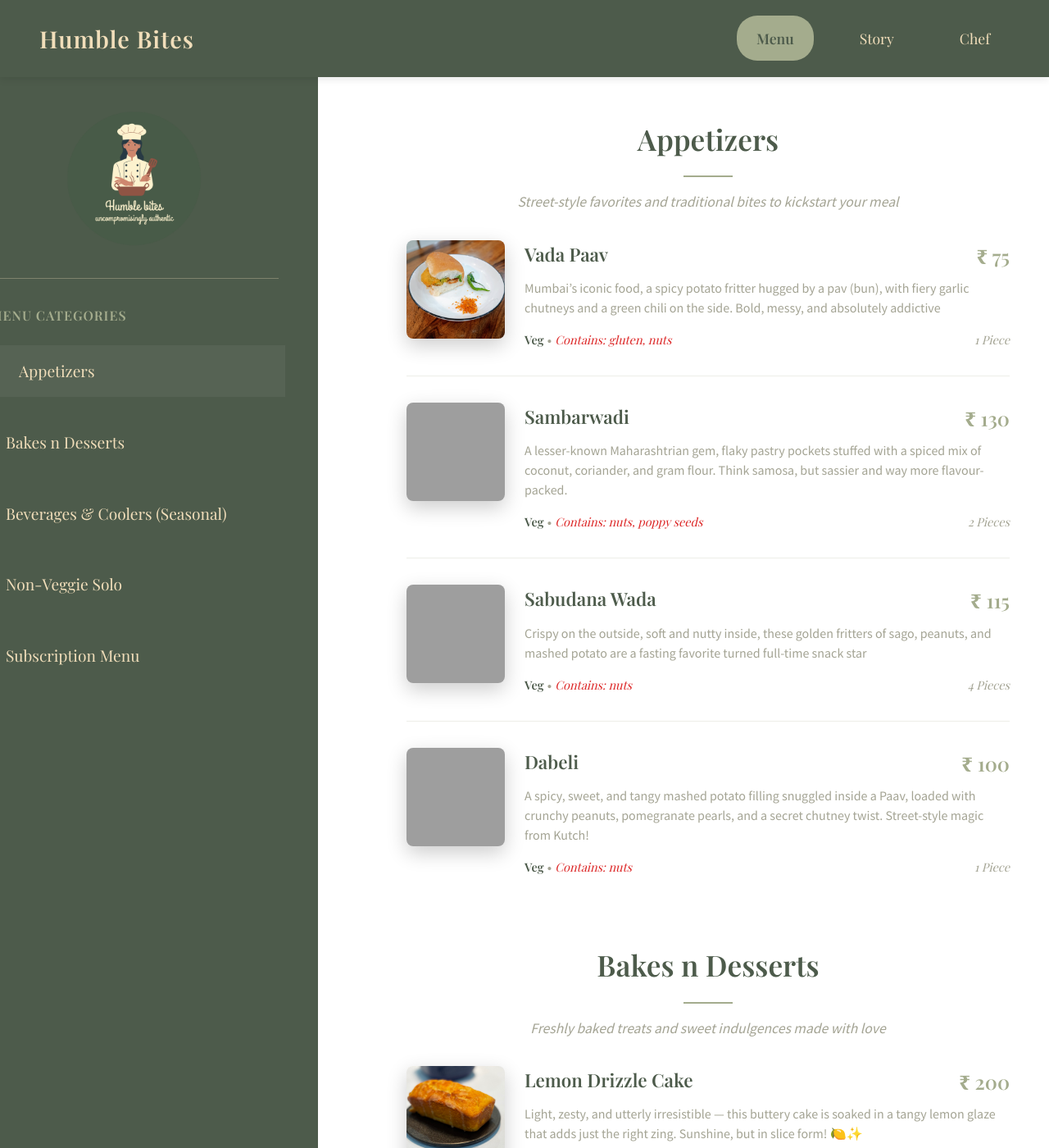
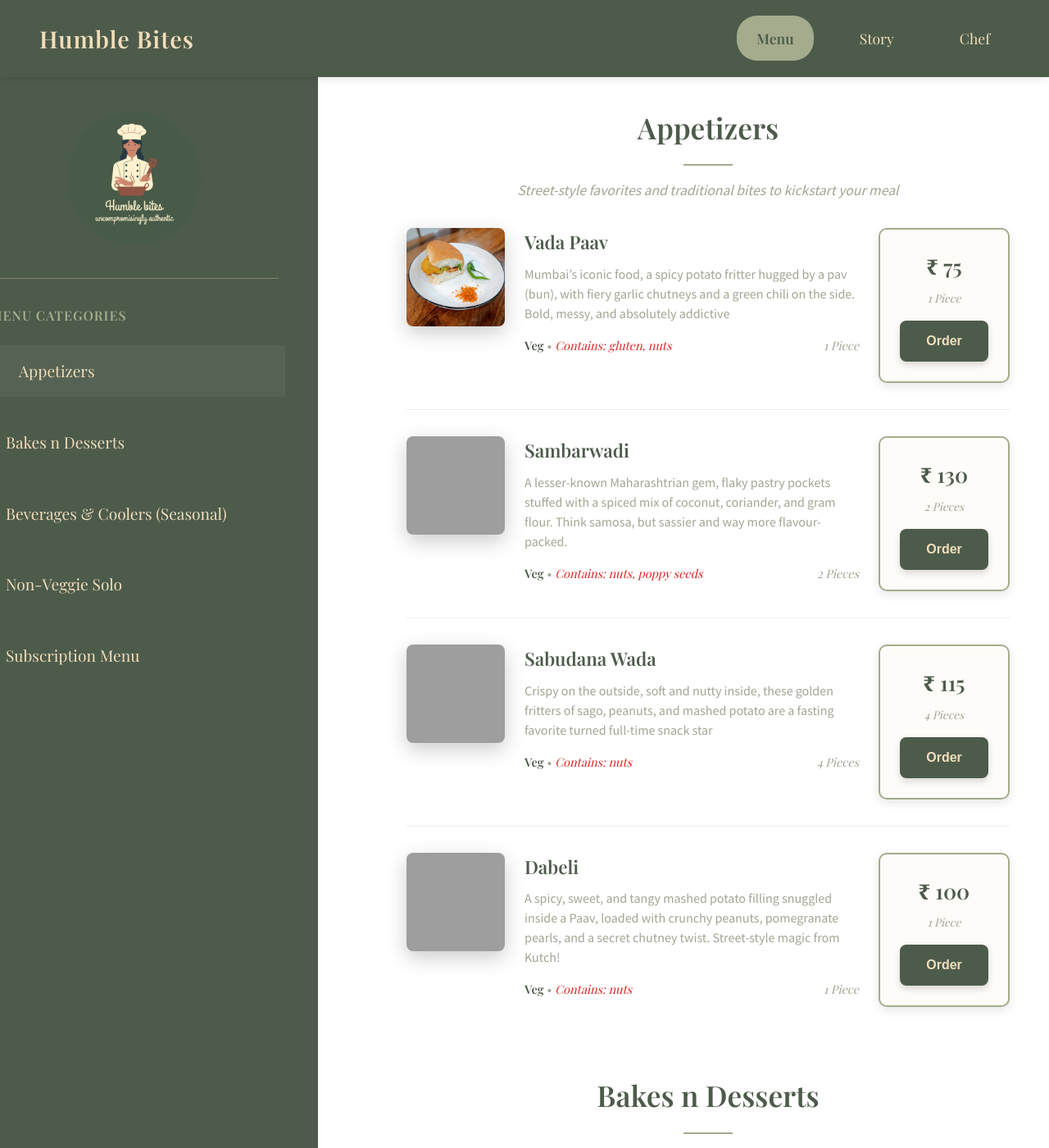
Before and after one commit to priyaaank/humblebites, a Jekyll site: the page built from index.html, in a window 1280 px wide and 1400 px high. Shown: the whole window at 82% size. Built offline with Jekyll 4.4.1, drawn with Linux system fonts in a browser that asks for light colours; some web fonts are replaced; some of the changed text lies outside the part shown; grey boxes are pictures that could not be loaded.

Commit message:
Added ordering capabilities

```diff
--- a/_sass/_layout.scss
+++ b/_sass/_layout.scss
@@ -9,13 +9,21 @@ body {
   line-height: 1.6;
   color: $primary-green;
   background-color: $cream;
+  padding-top: 80px; // Account for fixed header height
+
+  @media (max-width: $mobile) {
+    padding-top: 120px; // More padding on mobile due to stacked nav
+  }
 }
 
 .top-nav {
   background-color: $primary-green;
   box-shadow: 0 2px 10px rgba(0,0,0,0.1);
-  position: sticky;
+  position: fixed;
   top: 0;
+  left: 0;
+  right: 0;
+  width: 100%;
   z-index: 1000;
 
   .top-nav-container {
@@ -205,6 +213,7 @@ body {
 
 .menu-item {
   display: flex;
+  gap: $spacing-md;
   margin-bottom: $spacing-lg;
   padding-bottom: $spacing-lg;
   border-bottom: 1px solid rgba(164, 172, 141, 0.2);
@@ -213,15 +222,21 @@ body {
     border-bottom: none;
   }
 
+  .item-left {
+    display: flex;
+    flex: 1;
+    gap: $spacing-md;
+  }
+
   .item-image {
     width: 120px;
     height: 120px;
     border-radius: 8px;
     object-fit: cover;
-    margin-right: $spacing-md;
     box-shadow: 0 8px 24px rgba(0, 0, 0, 0.2);
     cursor: pointer;
     transition: transform 0.3s ease, box-shadow 0.3s ease;
+    flex-shrink: 0;
 
     &:hover {
       transform: scale(1.05);
@@ -251,12 +266,17 @@ body {
         flex: 1;
       }
 
-      .item-price {
+      .item-price-mobile {
         font-size: 1.5rem;
         color: $sage-green;
         font-weight: 700;
         margin-left: $spacing-md;
         white-space: nowrap;
+        display: none;
+
+        @media (max-width: $mobile) {
+          display: block;
+        }
       }
     }
 
@@ -304,6 +324,100 @@ body {
       }
     }
   }
+
+  // Order Box Styles
+  .item-order-box {
+    width: 160px;
+    flex-shrink: 0;
+
+    @media (max-width: $mobile) {
+      display: none;
+    }
+
+    .order-box-content {
+      border: 2px solid $sage-green;
+      border-radius: 10px;
+      padding: $spacing-md;
+      background-color: rgba(241, 222, 186, 0.1);
+      box-shadow: 0 4px 12px rgba(0, 0, 0, 0.1);
+      display: flex;
+      flex-direction: column;
+      align-items: center;
+      gap: $spacing-xs;
+      position: sticky;
+      top: 100px;
+
+      .order-price {
+        font-size: 1.6rem;
+        color: $primary-green;
+        font-weight: 700;
+      }
+
+      .order-quantity-label {
+        font-size: 0.85rem;
+        color: $muted-gray;
+        text-align: center;
+        font-style: italic;
+        margin-bottom: $spacing-xs;
+      }
+
+      .order-now-btn {
+        width: 100%;
+        padding: $spacing-sm $spacing-md;
+        background-color: $primary-green;
+        color: $cream;
+        border: none;
+        border-radius: 8px;
+        font-size: 1rem;
+        font-weight: 600;
+        cursor: pointer;
+        transition: all 0.3s ease;
+        box-shadow: 0 4px 8px rgba(0, 0, 0, 0.15);
+
+        &:hover {
+          background-color: darken($primary-green, 5%);
+          transform: translateY(-2px);
+          box-shadow: 0 6px 12px rgba(0, 0, 0, 0.2);
+        }
+
+        &:active {
+          transform: translateY(0);
+        }
+      }
+    }
+  }
+}
+
+// Mobile Order Button (shows only on mobile)
+.mobile-order-section {
+  display: none;
+  margin-top: $spacing-md;
+  padding-top: $spacing-md;
+  border-top: 1px solid rgba(164, 172, 141, 0.2);
+
+  @media (max-width: $mobile) {
+    display: flex;
+    justify-content: center;
+
+    .mobile-order-btn {
+      width: 100%;
+      padding: $spacing-md;
+      background-color: $primary-green;
+      color: $cream;
+      border: none;
+      border-radius: 8px;
+      font-size: 1.1rem;
+      font-weight: 600;
+      cursor: pointer;
+      transition: all 0.3s ease;
+      box-shadow: 0 4px 8px rgba(0, 0, 0, 0.15);
+
+      &:active {
+        background-color: darken($primary-green, 5%);
+        transform: scale(0.98);
+      }
+    }
+  }
 }
 
 @media (max-width: $mobile) {
@@ -313,10 +427,15 @@ body {
 
   .menu-item {
     flex-direction: column;
-    text-align: center;
 
-    .item-image {
-      margin: 0 auto $spacing-sm auto;
+    .item-left {
+      flex-direction: column;
+
+      .item-image {
+        width: 100%;
+        height: 200px;
+        margin-bottom: $spacing-sm;
+      }
     }
   }
 }
--- a/assets/js/menu.js
+++ b/assets/js/menu.js
@@ -146,3 +146,21 @@ document.addEventListener('DOMContentLoaded', function() {
         }
     });
 });
+
+// WhatsApp Order Function
+function orderViaWhatsApp(itemName, itemPrice, itemQuantity) {
+    // WhatsApp phone number (Indian format)
+    const phoneNumber = '919545966155';
+
+    // Create the order message
+    const message = `Hello! I would like to order:\n\n*${itemName}*\nPrice: ${itemPrice}\nQuantity: ${itemQuantity}\n\nPlease confirm availability and delivery details.`;
+
+    // Encode the message for URL
+    const encodedMessage = encodeURIComponent(message);
+
+    // Create WhatsApp URL (works on both mobile and web)
+    const whatsappUrl = `https://wa.me/${phoneNumber}?text=${encodedMessage}`;
+
+    // Open WhatsApp in a new window/tab
+    window.open(whatsappUrl, '_blank');
+}
--- a/index.html
+++ b/index.html
@@ -13,11 +13,12 @@ title: Menu
     {% assign category_items = site.data.menu.items[category.slug] %}
     {% for item in category_items %}
     <div class="menu-item">
+        <div class="item-left">
             <img src="{{ item.image | relative_url }}" alt="{{ item.name }}" class="item-image" onclick="openModal('{{ item.image | relative_url }}', '{{ item.name }}')" data-image="{{ item.image | relative_url }}" data-name="{{ item.name }}">
             <div class="item-details">
                 <div class="item-header">
                     <h3 class="item-name">{{ item.name }}</h3>
-                <span class="item-price">{{ item.price }}</span>
+                    <span class="item-price-mobile">{{ item.price }}</span>
                 </div>
                 <p class="item-description">{{ item.description }}</p>
                 <div class="item-info">
@@ -43,6 +44,21 @@ title: Menu
                 </div>
             </div>
         </div>
+        <div class="item-order-box">
+            <div class="order-box-content">
+                <div class="order-price">{{ item.price }}</div>
+                <div class="order-quantity-label">{{ item.quantity }}</div>
+                <button class="order-now-btn" onclick="orderViaWhatsApp('{{ item.name }}', '{{ item.price }}', '{{ item.quantity }}')">
+                    Order
+                </button>
+            </div>
+        </div>
+        <div class="mobile-order-section">
+            <button class="mobile-order-btn" onclick="orderViaWhatsApp('{{ item.name }}', '{{ item.price }}', '{{ item.quantity }}')">
+                Order Now via WhatsApp
+            </button>
+        </div>
+    </div>
     {% endfor %}
 </section>
 {% endfor %}
```
Lines whose indentation alone changed are shown as unchanged.
